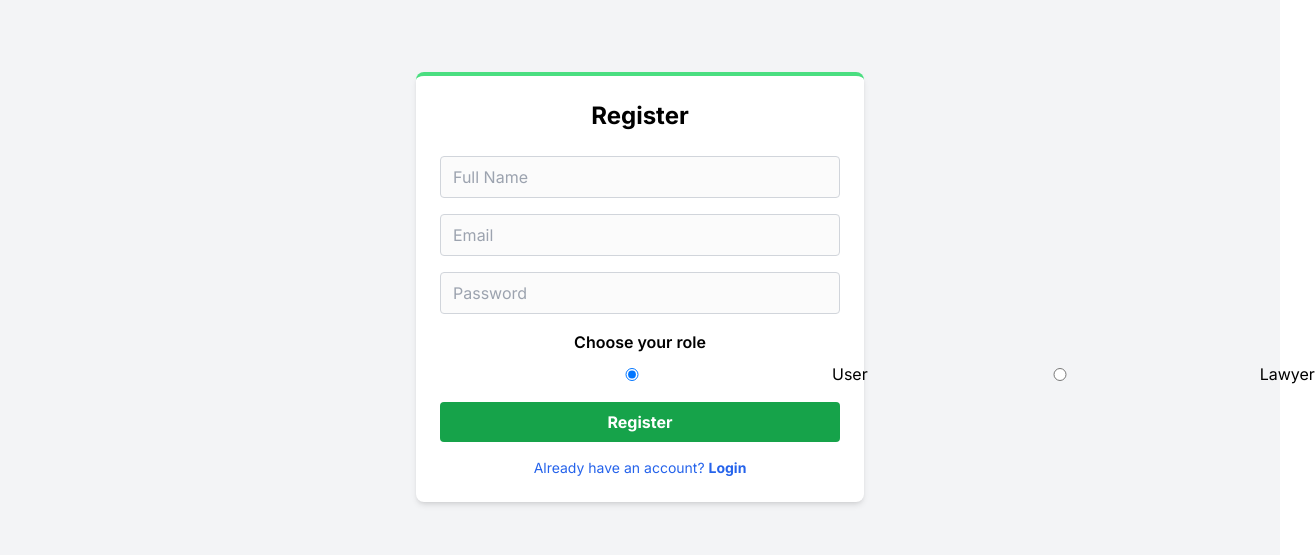
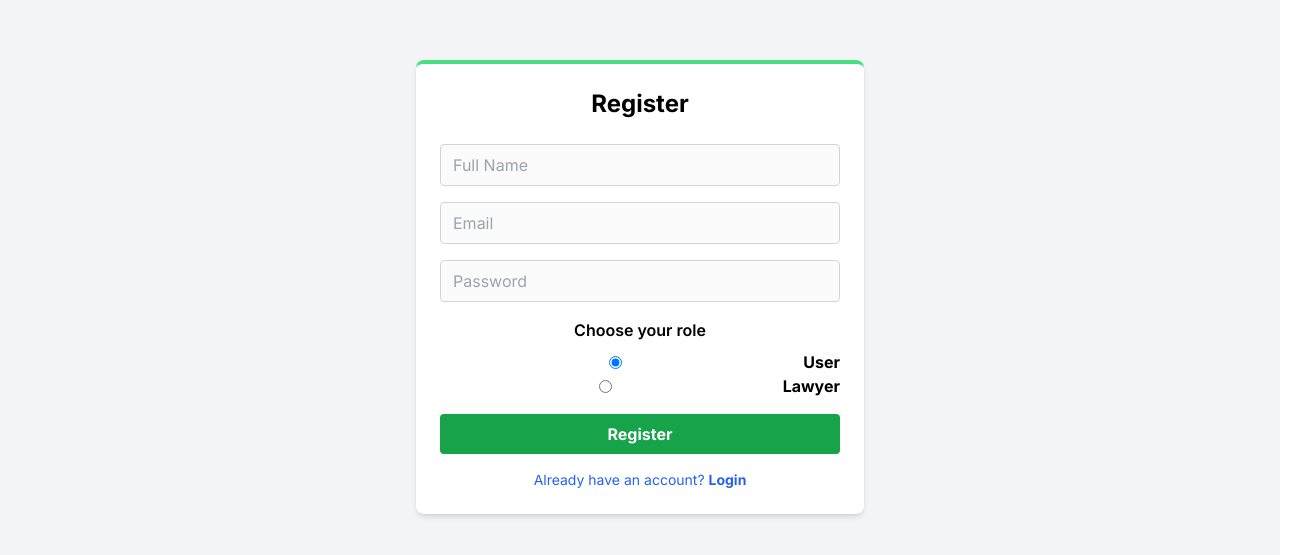
Before and after one commit to adarshdabral/vakeel, a Next.js app: page /register in a window 1280 px wide. Shown: the part 113-668 px from the top of the page, 1315 px wide, since content can reach past the window. Built offline with nearby package versions, Linux system fonts and the light colour scheme.

Commit message:
Update RegisterForm.tsx

```diff
--- a/src/components/RegisterForm.tsx
+++ b/src/components/RegisterForm.tsx
@@ -83,28 +83,28 @@ export default function RegisterForm() {
                 </div>
                 <div className="mt-3">
                     <h2 className="text-center font-semibold mb-2">Choose your role</h2>
-                        <div className="flex justify-around">
-                            <label className="flex items-center">
+                    <div className="flex flex-col">
+                        <label className="flex items-center space-x-2 font-bold">
                             <input
                                 type="radio"
                                 name="role"
                                 value="user"
                                 checked={role === "user"}
                                 onChange={(e) => setRole(e.target.value)}
-                                    className="mr-2"
+                                className="mr-1"
                             />
-                                User
+                            <span>User</span>
                         </label>
-                            <label className="flex items-center">
+                        <label className="flex items-center space-x-2 font-bold">
                             <input
                                 type="radio"
                                 name="role"
                                 value="lawyer"
                                 checked={role === "lawyer"}
                                 onChange={(e) => setRole(e.target.value)}
-                                    className="mr-2"
+                                className="mr-1"
                             />
-                                Lawyer
+                            <span>Lawyer</span>
                         </label>
                     </div>
                 </div>
```
Lines whose indentation alone changed are shown as unchanged.
